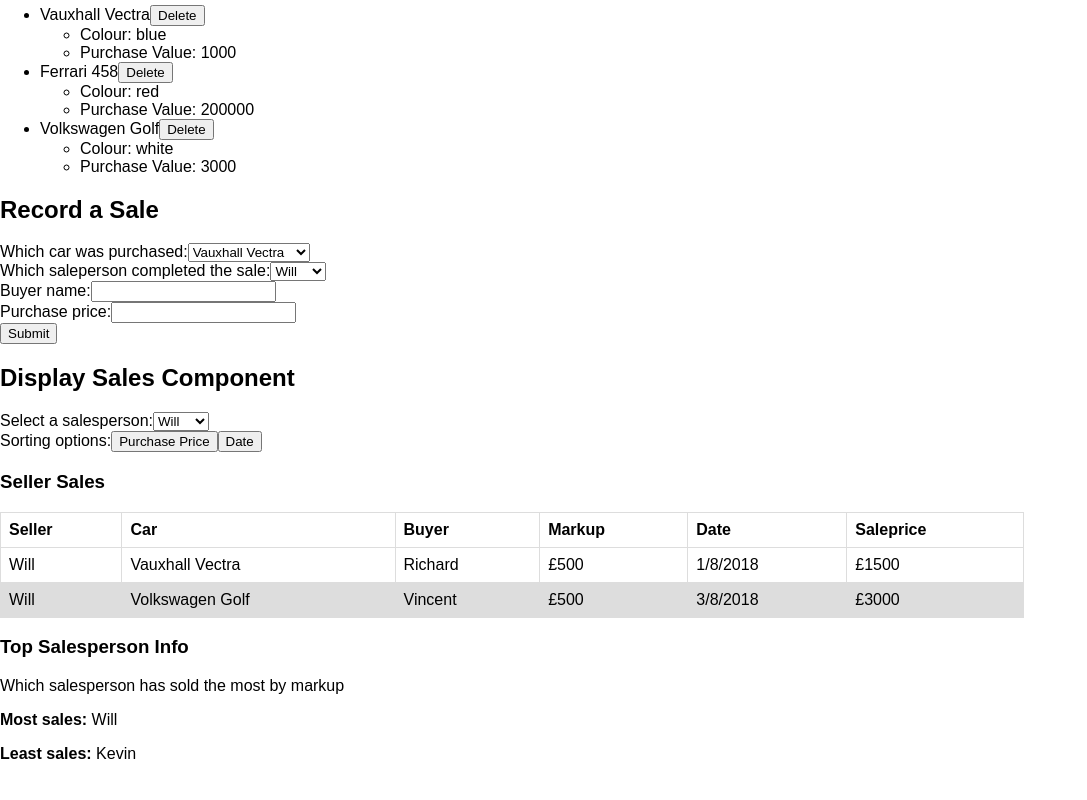
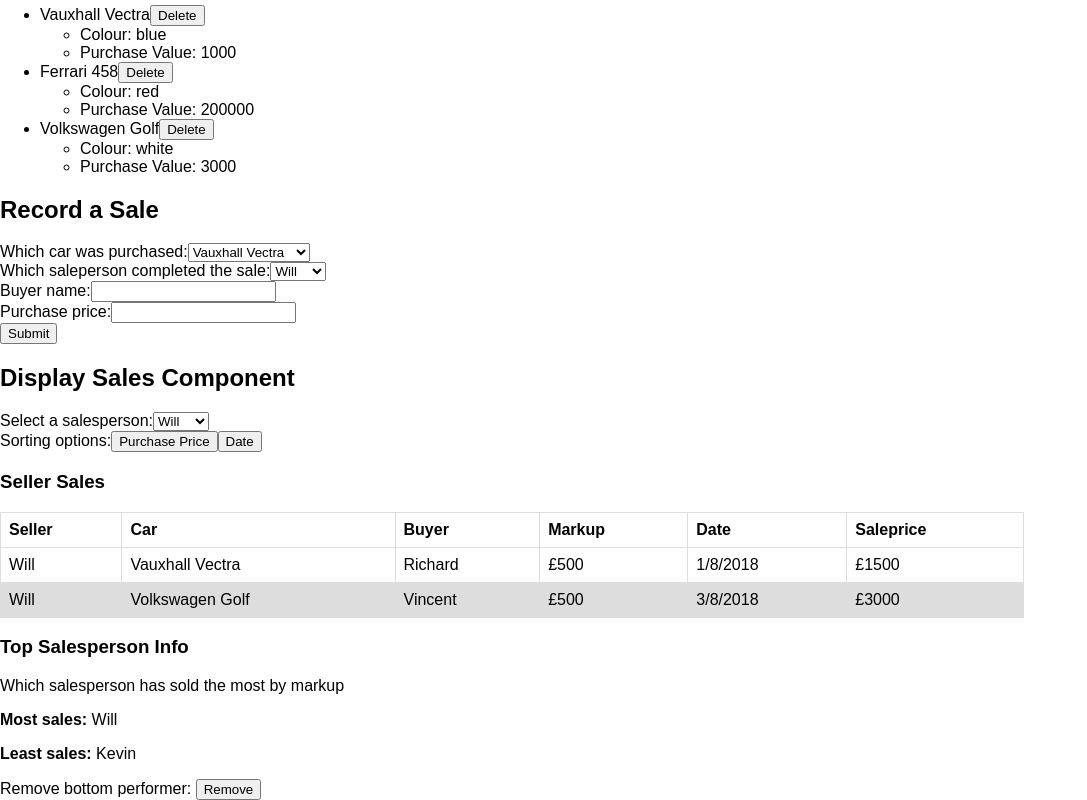
Before and after one commit to Moombai/cars-r-us, a React (Create React App) app: page / in a window 1280 px wide. Shown: the part 391-1191 px from the top of the page, without its empty margins (0-1087 px from the left). Before the commit the page ends 1170 px from the top, so only its background shows below. Built offline with nearby package versions, Linux system fonts and the light colour scheme.

Commit message:
Add button to remove bottom salesperson

```diff
--- a/src/App.js
+++ b/src/App.js
@@ -236,6 +236,7 @@
           sellers={this.state.sellers}
           sortPrice={this.handlePriceSort}
           sortDate={this.handleDateSort}
+          removeBottomSalesperson={this.handleSellerDelete}
         />
       </div>
     );
--- a/src/components/DisplaySales.js
+++ b/src/components/DisplaySales.js
@@ -46,6 +46,8 @@
   render() {
     // get the top and bottom performer
     const performanceData = this.calculatePerformance();
+    const topSeller = performanceData.top;
+    const bottomSeller = performanceData.bottom;
     return (
       <div>
         <h2>Display Sales Component</h2>
@@ -98,8 +100,9 @@
 
           <h3>Top Salesperson Info</h3>
           <p>Which salesperson has sold the most by markup</p>
-          <p><strong>Most sales:</strong> {performanceData.top}</p>
-          <p><strong>Least sales:</strong> {performanceData.bottom}</p>
+          <p><strong>Most sales:</strong> {topSeller}</p>
+          <p><strong>Least sales:</strong> {bottomSeller}</p>
+          Remove bottom performer: <button onClick={() => (this.props.removeBottomSalesperson(bottomSeller))}>Remove</button>
         </div>
       </div>
     );
```
